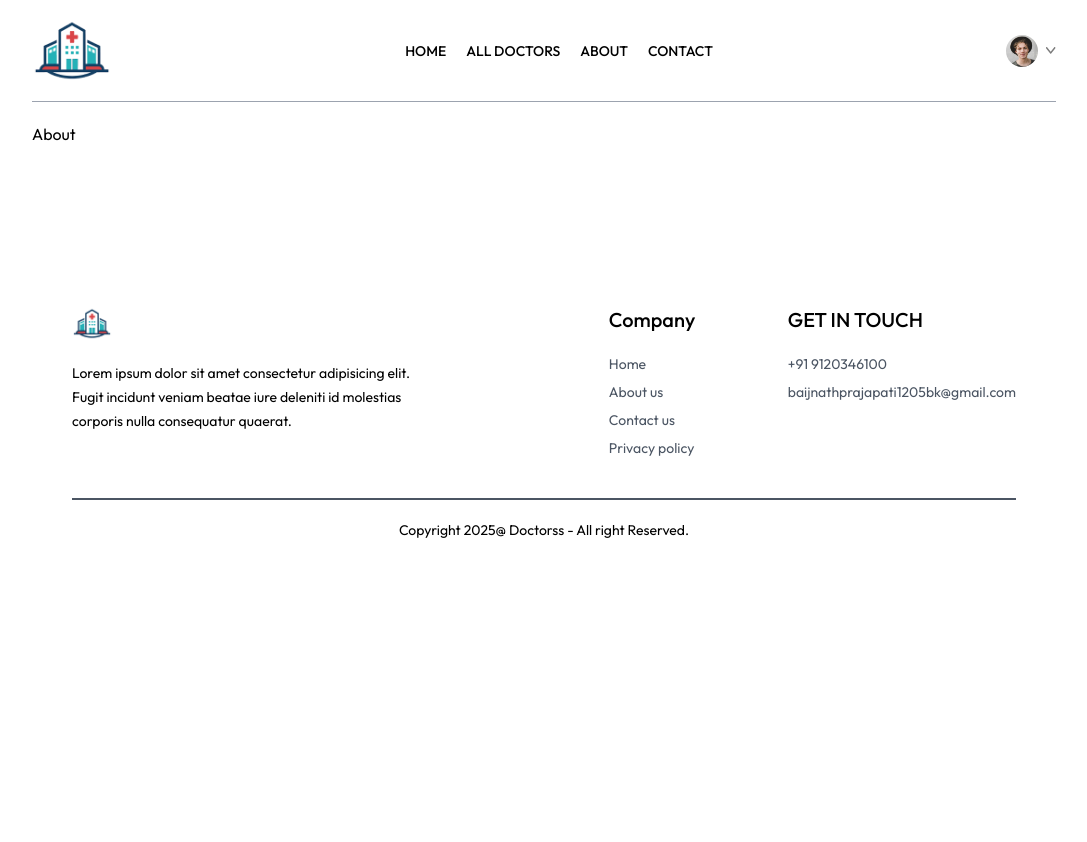
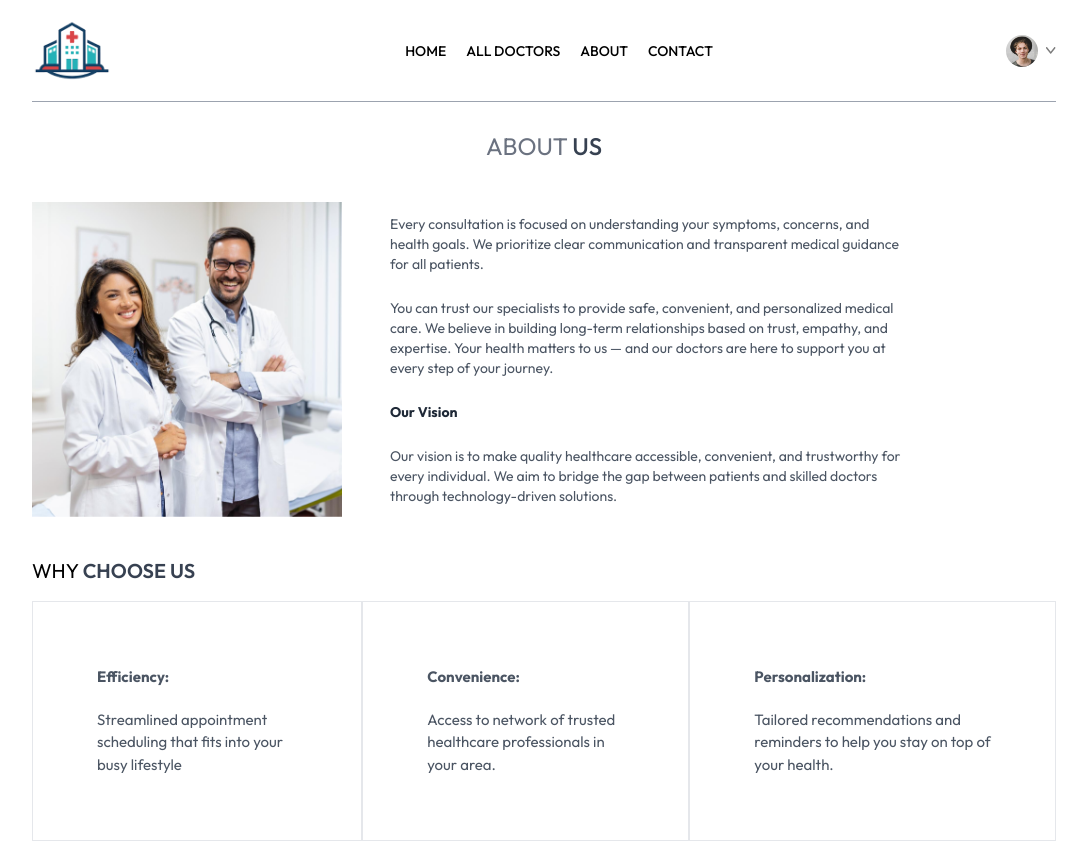
Before and after one commit to Vallab1/Hospital-Appointment, a React (Vite) app: page /about in a window 1280 px wide. Shown: the top 842 px of the page, without its empty margins (96-1183 px from the left). Before the commit the page ends 800 px from the top, so only its background shows below. Built offline with nearby package versions, Linux system fonts and the light colour scheme; the HTML template or start-up script is replaced by a standard one.

Commit message:
Add file

```diff
--- a/src/component/Navbar.jsx
+++ b/src/component/Navbar.jsx
@@ -9,7 +9,7 @@ const Navbar = () => {
     return (
         <div className='flex items-center justify-between text-sm py-4 mb-5 border-b border-b-gray-400'>
             <img onClick={()=>navigate('/')} className='w-20 cursor-pointer' src={assets.logo} alt="" />
-            <ul className='hidden md:flex iteams-start gap-5 font-medium'>
+            <ul className='hidden md:flex items-start gap-5 font-medium'>
                 <NavLink to='/'>
                     <li className='py-1'>HOME</li>
                 </NavLink>
@@ -33,7 +33,7 @@ const Navbar = () => {
                             <div className='min-w-48 bg-stone-100 rounded flex flex-col gap-4 p-4'>
                                 <p onClick={()=>navigate('/my-profile')} className='hover:text-black cursor-pointer'>My Profile</p>
                                 <p onClick={()=>navigate('/my-appointments')} className='hover:text-black cursor-pointer'>My Appointments</p>
-                                <p onClick={()=>setToken(false)} className='hover:text-black cursor-pointer'>Logout</p>
+                                <p onClick={()=> {navigate('/login');setToken(false)}} className='hover:text-black cursor-pointer'>Logout</p>
                             </div>
                         </div>
                     </div>
--- /dev/null
+++ b/src/component/RelatedDoctors.jsx
@@ -0,0 +1,41 @@
+import React, { useContext, useEffect, useState } from 'react'
+import { AppContext } from '../context/AppContext'
+import { useNavigate } from 'react-router-dom';
+// import { assets } from '../assets/assets';
+
+const RelatedDoctors = ({docId, speciality}) => {
+
+    const navigate = useNavigate();
+    const { doctors } = useContext(AppContext);
+    const [relatedDoctor, setRelatedDoctor] = useState([]);
+
+    useEffect(() => {
+        if (doctors.length > 0 && speciality) {
+            const doctorsData = doctors.filter((doc) => doc.speciality === speciality && doc._id !== docId)
+            setRelatedDoctor(doctorsData)
+        }
+    }, [doctors, speciality, docId])
+    return (
+        <div className='flex flex-col items-center gap-4 my-16 text-gray-900 md:mx-10'>
+            <h1 className='text-3xl font-medium'>Related Doctors</h1>
+            <p className='sm:w-1/3 text-center text-sm'>Simply browse through our extensive list of trusted doctors.</p>
+            <div className='w-full grid grid-cols-auto gap-4 pt-5 gap-y-6 px-3 sm:px-0'>
+                {relatedDoctor.slice(0,5).map((items, index) => (
+                    <div onClick={() => {navigate(`/appointment/${items._id}`); scrollTo(0,0)}} className='border border-blue-200 rounded-xl overflow-hidden cursor-pointer hover:translate-y-[-10px] transition-all-duration-500'>
+                        <img className='bg-LemonChiffon' src={items.image} alt="" />
+                        <div className='p-4' >
+                            <div className='flex items-center gap-2 text-sm text-center text-green-500'>
+                                <p className='w-2 h-2 bg-green-500 rounded-full'></p><p>Available</p>
+                            </div>
+                            <p className='text-gray-900 text-lg font-medium'>{items.name}</p>
+                            <p className='text-gray-600 text-sm'>{items.speciality}</p>
+                        </div>
+                    </div>
+                ))}
+            </div>
+            <button onClick={() => { navigate('/doctors'); scrollTo(0, 0) }} className='bg-blue-50 text gray-600 px-12 py-3 rounded-full mt-10'>More</button>
+        </div>
+    )
+}
+
+export default RelatedDoctors
--- a/src/pages/About.jsx
+++ b/src/pages/About.jsx
@@ -1,8 +1,45 @@
 import React from 'react'
+import { assets } from '../assets/assets'
 
 const About = () => {
   return (
-    <div>About</div>
+    <div>
+      <div className='text-center  text-2xl pt-2 text-gray-500'>
+        <p>ABOUT <span className='text-gray-700 font-medium'>US</span></p>
+      </div>
+      <div className='my-10 flex flex-col md:flex-row gap-12'>
+        <img className='w-full md:max-w-[310px]' src={assets.about_image} alt="About Image" />
+        <div className='flex flex-col justify-center gap-6 md:w-2/4 text-sm text-gray-600'>
+          <p>Every consultation is focused on understanding your symptoms, concerns, and health goals. We prioritize clear communication and transparent medical guidance for all patients.</p>
+
+          <p>You can trust our specialists to provide safe, convenient, and personalized medical care. We believe in building long-term relationships based on trust, empathy, and expertise. Your health matters to us — and our doctors are here to support you at every step of your journey.</p>
+
+          <b className='text-gray-800'>Our Vision</b>
+
+          <p>Our vision is to make quality healthcare accessible, convenient, and trustworthy for every individual. We aim to bridge the gap between patients and skilled doctors through technology-driven solutions.</p>
+        </div>
+      </div>
+
+      <div className='text-xl my-4'>
+        <p>WHY <span className='text-gray-700 font-semibold'>CHOOSE US</span></p>
+      </div>
+      <div className='flex flex-col md:flex-row mb-20'>
+        <div className='border px-10 md:px-16 py-8 sm:py-16 flex flex-col gap-5 text-[15px] hover:bg-primary hover:text-white transition-all duration-300 text-gray-600 cursor-pointer'>
+          <b>Efficiency:</b>
+          <p>Streamlined appointment scheduling that fits into your busy lifestyle</p>
+        </div>
+
+        <div className='border px-10 md:px-16 py-8 sm:py-16 flex flex-col gap-5 text-[15px] hover:bg-primary hover:text-white transition-all duration-300 text-gray-600 cursor-pointer'>
+          <b>Convenience:</b>
+          <p>Access to network of trusted healthcare professionals in your area.</p>
+        </div>
+
+        <div className='border px-10 md:px-16 py-8 sm:py-16 flex flex-col gap-5 text-[15px] hover:bg-primary hover:text-white transition-all duration-300 text-gray-600 cursor-pointer'>
+          <b>Personalization:</b>
+          <p>Tailored recommendations and reminders to help you  stay on top of your health.</p>
+        </div>
+      </div>
+    </div>
   )
 }
 
--- a/src/pages/Appointment.jsx
+++ b/src/pages/Appointment.jsx
@@ -2,6 +2,7 @@ import React, { useContext, useEffect, useState } from 'react'
 import { useParams } from 'react-router-dom'
 import { AppContext } from '../context/AppContext'
 import { assets } from '../assets/assets'
+import RelatedDoctors from '../component/RelatedDoctors'
 
 const Appointment = () => {
   const { docId } = useParams();
@@ -130,8 +131,9 @@ const Appointment = () => {
           }
         </div>
         <button className='bg-primary text-white text-lg font-light px-14 py-3 rounded-full my-6'>Book an appointment</button>
-
       </div>
+      {/* ------- Listing Related Doctors ------- */}
+      <RelatedDoctors docId={docId} speciality={docInfo.speciality}/>
 
     </div>
   )
--- a/src/pages/Contact.jsx
+++ b/src/pages/Contact.jsx
@@ -1,8 +1,26 @@
 import React from 'react'
+import { assets } from '../assets/assets'
 
 const Contact = () => {
   return (
-    <div>Contact</div>
+    <div>
+      <div className='text-center  text-2xl pt-2 text-gray-500'>
+        <p>CONTACT <span className='text-gray-700 font-medium'>US</span></p>
+      </div>
+
+      <div className='my-10 flex flex-col md:flex-row gap-10 justify-center mb-28 text-sm '>
+        <img className='w-full md:max-w-[310px]' src={assets.contact_image} alt="Contact Image"/>
+        <div className='flex flex-col justify-center items-start gap-6 text-gray-600'>
+          <p className='font-semibold text-lg text-gray-600'>OUR OFFICE</p>
+          <p className='text-gray-500'>IIT Market, Powai,<br /> Mumbai-400076, Maharashtra</p>
+          <p className='text-gray-500'>Mobile:9120034610 <br />baijnath130@gmail.com</p>
+          <p className='font-semibold text-lg text-gray-600'>Careers at Hospital</p>
+          <p className='text-gray-500'>Learn more about out teams andjob openings.</p>
+          <button className='border border-black px-8 py-4 text-sm hover:bg-black hover:text-white transition-all duration-500'>Explore Jobs</button>
+        </div>
+      </div>
+
+    </div>
   )
 }
 
--- a/src/pages/Login.jsx
+++ b/src/pages/Login.jsx
@@ -1,8 +1,39 @@
 import React from 'react'
+import { useState } from 'react'
+const Login = () => {
+  const [state, setState] = useState('Sign Up');
 
-const Login = () => {
+  const [name, setName] = useState('');
+  const [email, setEmail] = useState('');
+  const [password, setPassword] = useState('');
+
+  const onSubmitHandler = async (event) => {
+    event.preventDefault();
+  }
   return (
-    <div>Login</div>
+    <form className='min-h-[80vh] flex items-center'>
+      <div className='flex flex-col gap-3 m-auto items-start p-8 min-w-[300px] sm:min-w-96 border-xl text-zinc-600 text-sm shadow-lg'>
+        <p className='text-2xl font-semibold'>{state === 'Sign Up' ? "Create Account" : "Login"}</p>
+        <p>Please {state === 'Sign Up' ? "sign up" : "log in"} to book appoinment</p>
+
+        <div className='w-full'>
+          <p>Full Name</p>
+          <input className='border border-zinc-300 rounded w-full p-2 mt-1' type="text" onChamge={(e)=> setName(e.target.value)} value={name} required/>
+        </div>
+
+        <div className='w-full'>
+          <p>Email</p>
+          <input className='border border-zinc-300 rounded w-full p-2 mt-1' type="email" onChamge={(e)=> setEmail(e.target.value)} value={email} required/>
+        </div>
+
+        <div className='w-full'>
+          <p>Password</p>
+          <input className='border border-zinc-300 rounded w-full p-2 mt-1' type="password" onChamge={(e)=> setPassword(e.target.value)} value={password} required/>
+        </div>
+        <button>{state === 'Sign Up' ? "Create Account" : "Login"}</button>
+      </div>
+
+    </form>
   )
 }
 
```
